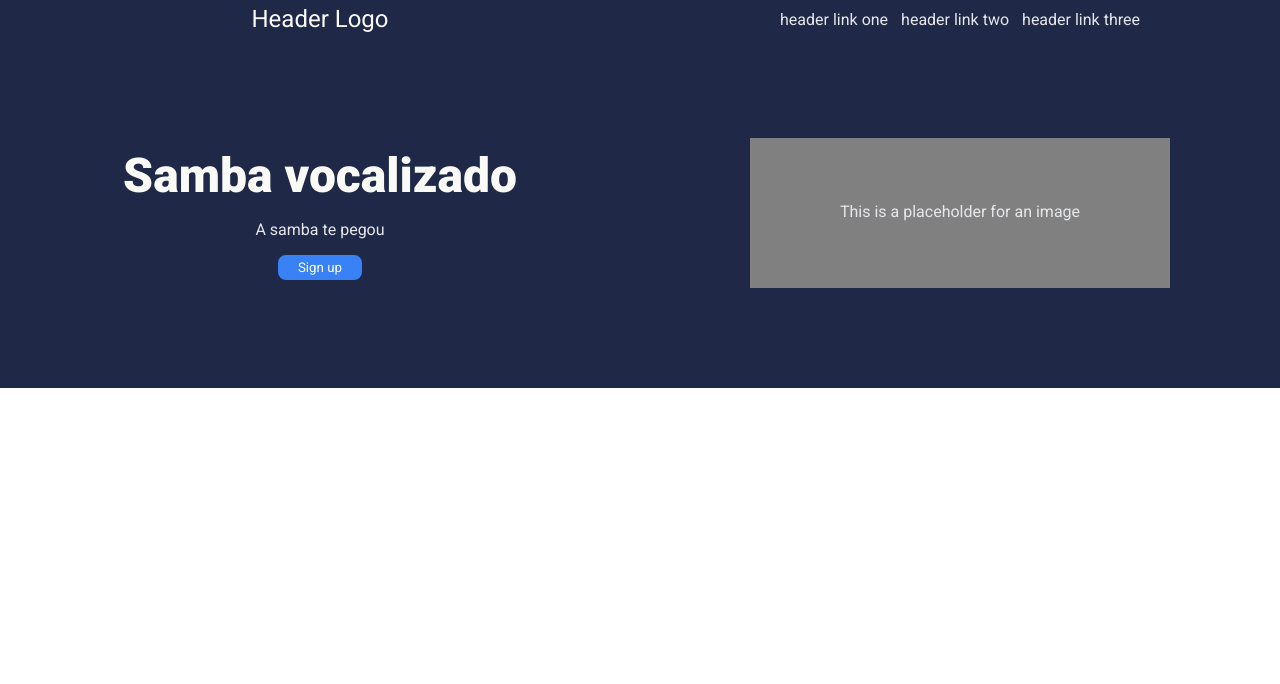
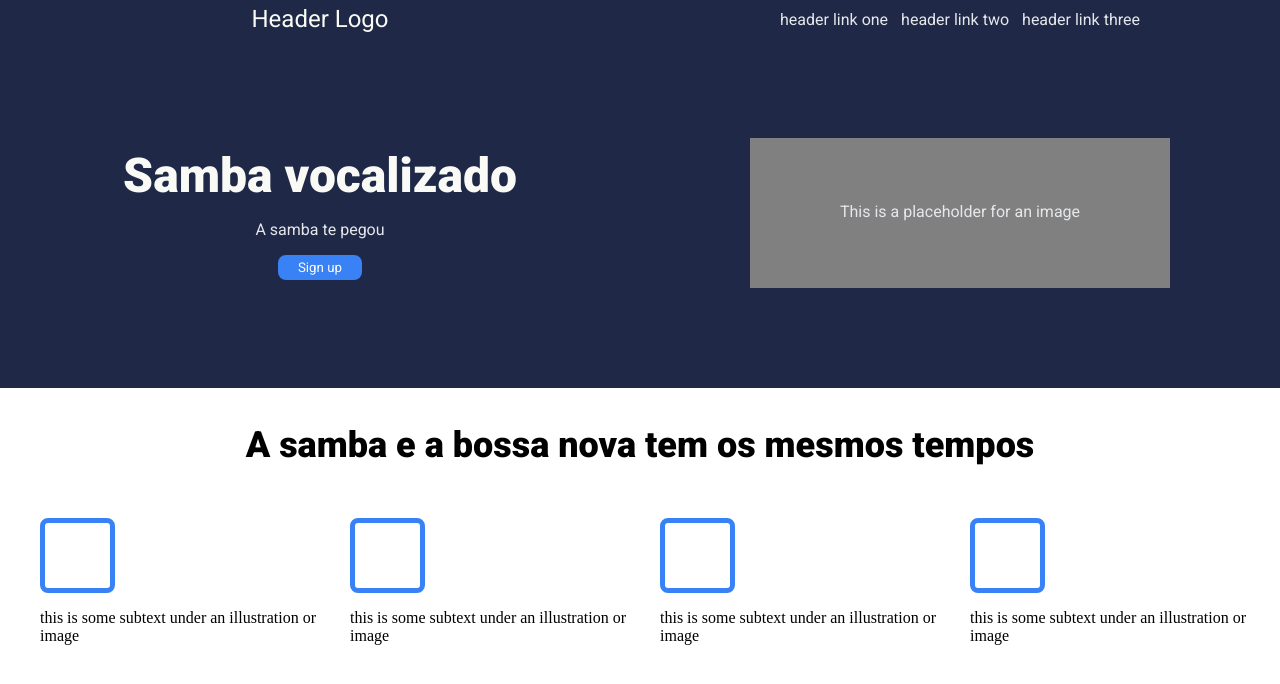
Before and after one commit to rlndgg/odinlandingpage, a plain HTML site: page index.html in a window 1280 px wide. Drawn offline with Linux system fonts and the light colour scheme.

Commit message:
progressed in the skeleton and styling of the information stage of the page

```diff
--- a/css/styles.css
+++ b/css/styles.css
@@ -86,3 +86,33 @@ button {
         border-radius: 8px;
         padding: 5px 20px;
 }
+
+.sndbutton {
+    border: 5px solid;
+    border-color: #3882F6;
+    background-color: transparent;
+
+    height: 75px;
+    width: 75px;
+}
+ul {
+    list-style-type: none;
+}
+
+#infotext{
+    text-align: center;
+    font-family: Roboto;
+    font-weight: bold;
+    font-size: 36px;
+    flex: 1;
+}
+
+
+li > p {
+    flex-wrap: wrap;
+}
+
+#infocontainer {
+    display: flex;
+    flex-direction: column;
+}
--- a/index.html
+++ b/index.html
@@ -38,6 +38,26 @@
 
         </div>
 
+        <div>
+            <div id="infocontainer">
+                <p id="infotext">A samba e a bossa nova tem os mesmos tempos</p>
+                <ul style="flex: 1; display: flex;justify-content: center;">
+                    <li style="flex: 1; display: flex; flex-direction:column;">
+                        <button class="sndbutton"></button><p>this is some subtext under an illustration or image</p>
+                    </li>
+                    <li style=" flex: 1; display: flex; flex-direction:column;">
+                        <button class="sndbutton"></button><p>this is some subtext under an illustration or image</p>
+                    </li>
+                    <li style="flex: 1; display: flex; flex-direction:column;">
+                        <button class="sndbutton"></button><p>this is some subtext under an illustration or image</p>
+                    </li>
+                    <li style="flex: 1; display: flex; flex-direction:column;" >
+                        <button class="sndbutton"></button><p>this is some subtext under an illustration or image</p>
+                    </li>
+                </ul>
+            </div>
+        </div>
+
     </body>
 
 </html>
```
